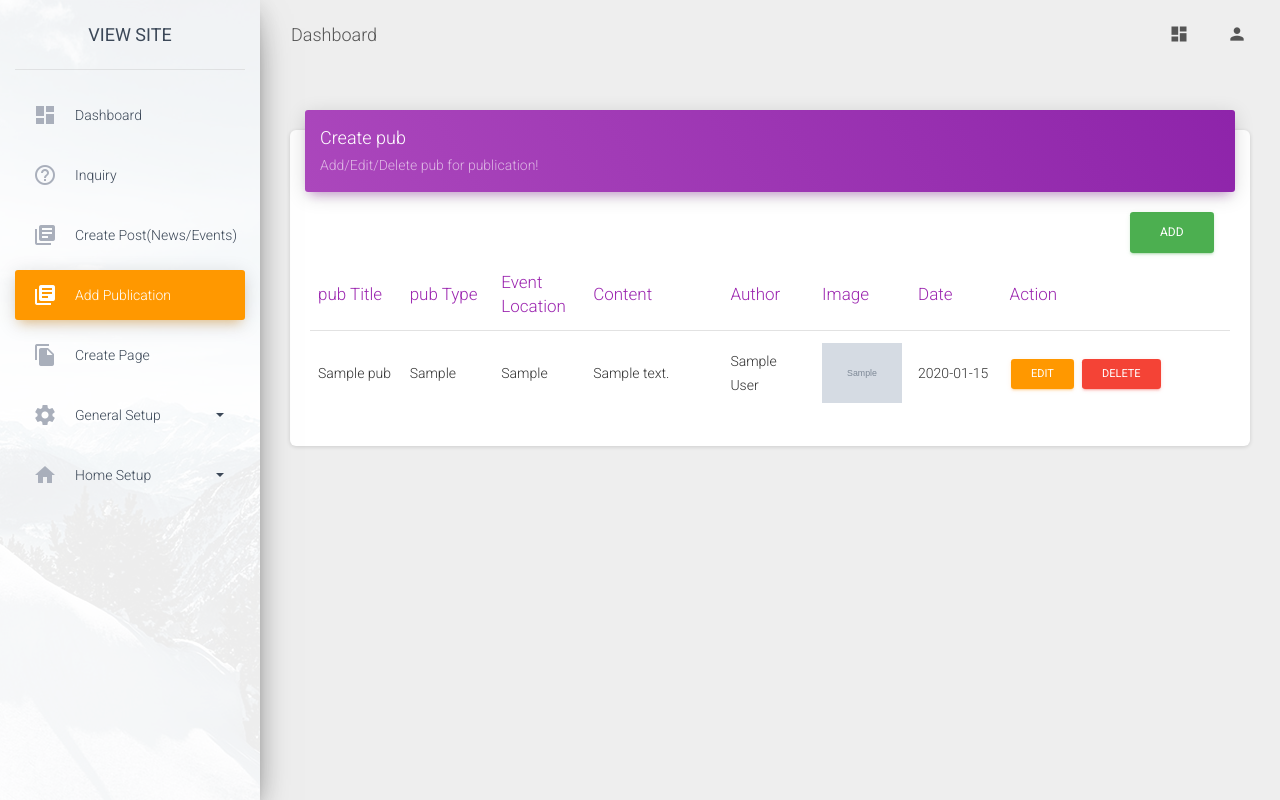
After one commit to timusumit/tucirweb, a CodeIgniter app: page /database/admin/create_pub in a window 1280 px wide. The commit adds this page. Run offline with CodeIgniter, Linux system fonts and the light colour scheme; a user stored in the database is signed in; data comes from the database, SQL or seed files in the repository; tables that the repository leaves empty or names only in its code hold one stand-in row (values such as "Sample post"); grey boxes marked "Sample" are stand-in pictures; some libraries are stand-ins or nearby versions.

Commit message:
publication added

```diff
--- /dev/null
+++ b/application/controllers/admin/Create_pub.php
@@ -0,0 +1,152 @@
+<?php
+include_once(APPPATH.'controllers/Admin_controller.php');
+class Create_pub extends Admin_controller{
+
+  public function __construct(){
+    parent::__construct();
+      $this->load->model('create_pub_model');
+      $this->load->model('user_model');
+      $this->load->helper(array('form', 'url'));
+      $this->load->library(array('session', 'form_validation'));
+  }
+
+
+public function index(){
+
+  $data['create_pub']=$this->create_pub_model->get_pub_image_name();
+  $data['titlename']=$this->user_model->get_logged_user();
+  $this->display('admin/create_pub',$data);
+}
+
+/* for adding post */
+public function do_upload()
+        {
+                $config['upload_path']          = './site_assets/uploads/publication';
+                $config['allowed_types']        = 'jpg|jpeg|png|gif|svg';
+                $config['file_name']='publication_image';
+              //  $config['overwrite']=TRUE;
+
+                $this->load->library('upload', $config);
+                $file=$this->upload->do_upload('userfile');
+                $uploadedImage = $this->upload->data();
+                $this->resizeImage($uploadedImage['file_name']);
+               /* if file is not chosen*/
+                if ( ! $file )
+                {
+                    $test = $this->uri->segment(4);
+                    if($test==0)
+                        {
+                          $pub_id=0;
+                        }
+                    else{
+                          $pub_id = $this->uri->segment(4);
+                        }
+
+                      $create_pub = $this->create_pub_model->get_pub_image_byid($pub_id);
+                      $filename=$create_pub['pub_image_name'];
+                      $filepath=$create_pub['pub_image_url'];
+                            $this->create_pub_model->set_pub_image_name($pub_id,$filename,$filepath);
+                      redirect('admin/create_pub',$data);
+                }
+                /* if file is chosen */
+                else
+                {
+                  $test = $this->uri->segment(4);
+                  if($test==0)
+                      {
+                          $pub_id=0;
+                      }
+                  else{
+                        $pub_id = $this->uri->segment(4);
+                      }
+                        $create_pub = $this->create_pub_model->get_pub_image_byid($pub_id);
+                        $old_file_path=$create_pub['pub_image_url'];
+                        $old_tn_path=$_SERVER['DOCUMENT_ROOT'] . '/tucirweb/site_assets/uploads/publication/thumbnail/'.$create_pub['pub_image_name'];
+
+                        $data = array(
+                            'file_name' => $this->upload->data('file_name'),
+                            'full_path' => $this->upload->data('full_path'),
+                                      );
+                        $this->create_pub_model->set_pub_image_name($pub_id,$data['file_name'],$data['full_path']);
+
+                        unlink($old_file_path);
+                        unlink($old_tn_path);
+                        redirect('admin/create_pub',$data);
+
+                }
+        }
+
+
+
+
+      public function edit(){
+        $this->do_upload();
+         redirect('admin/create_pub');
+         }
+
+
+    public function delete()
+        {
+        $pub_id = $this->uri->segment(4);
+      //  echo $pub_id;exit;
+        if (empty($pub_id))
+        {
+           // echo "here";
+            show_404();
+        }
+        //  echo "i am here"; exit;
+        $create_pub = $this->create_pub_model->get_pub_image_byid($pub_id);
+        $file_path=$create_pub['pub_image_url'];
+         $tn_path=$_SERVER['DOCUMENT_ROOT'] . '/tucirweb/site_assets/uploads/publication/thumbnail/'.$create_pub['pub_image_name'];
+
+
+//echo $file_path; exit;
+if(is_file($file_path)){
+        unlink($file_path);
+         unlink($tn_path);
+        echo 'File  has been deleted';
+      } else {
+        echo 'Could not delete file does not exist';
+      }
+        $this->create_pub_model->delete_pub($pub_id);
+        redirect( base_url() . 'admin/create_pub');
+        }
+
+
+
+public function resizeImage($filename)
+   {
+   // echo "here";exit;
+      $source_path = $_SERVER['DOCUMENT_ROOT'] . '/tucirweb/site_assets/uploads/publication/'. $filename;
+    //  echo $source_path;exit;
+      $target_path = $_SERVER['DOCUMENT_ROOT'] . '/tucirweb/site_assets/uploads/publication/thumbnail/'.$filename;
+    //  echo $target_path;exit;
+      $config_manip = array(
+          'image_library' => 'gd2',
+          'source_image' => $source_path,
+          'new_image' => $target_path,
+          'maintain_ratio' => TRUE,
+          'create_thumb' => TRUE,
+          'thumb_marker' => '',
+          'width' => 155,
+          'height' => 120
+      );
+  //  print_r($config_manip);exit;
+
+
+      $this->load->library('image_lib', $config_manip);
+      /*echo "here";exit;*/
+   //   $this->image_lib->resize();
+      if (!$this->image_lib->resize()) {
+          echo $this->image_lib->display_errors();
+      }
+
+
+     $this->image_lib->clear();
+   }
+
+
+
+
+/* write above here */
+}
--- /dev/null
+++ b/application/models/Create_pub_model.php
@@ -0,0 +1,149 @@
+<?php
+class Create_pub_model extends CI_Model {
+
+    public function __construct()
+    {
+        $this->load->database();
+    }
+
+
+     public function set_pub_image_name($pub_id = 0,$file_name,$full_path)
+    {
+        //echo $file_name;exit;
+
+             $this->load->helper('url');
+        $slug = url_title($this->input->post('pub_title'), 'dash', TRUE);
+        $data = array(
+            'pub_image_name'=>$file_name,
+            'pub_image_url'=>$full_path,
+            'slug'=>$slug,
+            'pub_title'=>$this->input->post('pub_title'),
+            'pub_content'=>$this->input->post('pub_content'),
+            'pub_author'=>$this->input->post('pub_author'),
+            'pub_date'=> date('M j Y'),
+            'pub_type'=>$this->input->post('pub_type'),
+            'event_location'=>$this->input->post('event_location'),
+
+
+        );
+        if ($pub_id === 0)
+        {
+            return $this->db->insert('create_pub',$data);
+
+        } else{
+ //print_r ($ss_id); exit;
+        $this->db->where('pub_id',$pub_id);
+        return $this->db->update('create_pub',$data);
+    }
+
+ }
+
+ public function get_pub_image_name(){
+    {
+
+    $query = $this->db->get_where('create_pub');
+    return $query->result_array();
+    }
+}
+
+
+public function get_recent_pub(){
+   $query=$this->db->query('SELECT * FROM `create_pub` ORDER BY `create_pub`.`pub_date` ASC limit 4');
+   return $query->result_array();
+}
+
+
+
+     public function get_pub_image_byid($pub_id = 0)
+    {
+        //echo "here";exit;
+        if ($pub_id === 0)
+        {
+            $query = $this->db->get('create_pub');
+            return $query->result_array();
+        }
+ //echo "here";
+        $query = $this->db->get_where('create_pub', array('pub_id' => $pub_id));
+        return $query->row_array();
+    }
+
+
+ public function delete_pub($pub_id)
+    {
+        $this->db->where('pub_id', $pub_id);
+        return $this->db->delete('create_pub');
+    }
+
+
+public function get_pub_content(){
+
+
+        $this->db->select('*');
+        $this->db->from('create_pub');
+        $this->db->where('slug',$this->uri->segment(3));
+        $query=$this->db->get();
+
+        return $query->result_array();
+
+        }
+public function get_events_list(){
+        $this->db->select('*');
+        $this->db->from('create_pub');
+        $this->db->where('pub_type','events');
+        $this->db->limit(4);
+        $query=$this->db->get();
+        return $query->result_array();
+
+}
+
+public function get_news_list(){
+$this->db->select('*');
+        $this->db->from('create_pub');
+       $this->db->where('pub_type','news');
+        //$this->db->where('slug',$this->uri->segment(3));
+        $this->db->limit(4);
+        $query=$this->db->get();
+
+       // print_r($query);exit;
+        return $query->result_array();
+}
+
+public function get_news(){
+$slug=$this->uri->segment(3);
+
+    $where = array(
+               'pub_type' =>'news',
+               'slug' => $slug
+            );
+        $this->db->select('*');
+        $this->db->from('create_pub');
+        $this->db->where($where);
+        //$this->db->where('slug',$this->uri->segment(3));
+        $query=$this->db->get();
+       // print_r($query);exit;
+        return $query->result_array();
+
+}
+public function get_events(){
+$slug=$this->uri->segment(3);
+
+    $where = array(
+               'pub_type' =>'events',
+               'slug' => $slug
+            );
+        $this->db->select('*');
+        $this->db->from('create_pub');
+        $this->db->where($where);
+        //$this->db->where('slug',$this->uri->segment(3));
+        $query=$this->db->get();
+       // print_r($query);exit;
+        return $query->result_array();
+
+}
+
+
+
+
+
+/* function goes above here */
+}
--- /dev/null
+++ b/application/views/admin/create_pub.php
@@ -0,0 +1,242 @@
+  <div class="content">
+        <div class="container-fluid">
+
+<div class="row">
+
+                	<div class="col-lg-12">
+                	<div class="card">
+                    <div class="card-header card-header-primary">
+                  <h4 class="card-title ">Create pub</h4>
+                  <p class="card-category">Add/Edit/Delete pub for publication!</p>
+                </div>
+                		<div class="card-body">
+                      <div class="col-lg-12 text-right"><a href="#" data-target="#addModal" data-toggle="modal" class="btn btn-success">ADD</a></div>
+        					<table class="table table-hover" id="pubs">
+
+        						<thead class="text-primary">
+
+                      <tr>
+        								 <th width="10%">pub Title</th><th width="10%">pub Type</th><th width="10%">Event Location</th><th width="15%">Content</th><th width="10%">Author</th><th width="10%">Image</th><th width="10%">Date</th><th width="25%">Action</th>
+        							</tr>
+        						</thead>
+        						<tbody>
+                      <?php foreach($create_pub as $key=>$data): ?>
+        					<tr><td><?php echo $data['pub_title'] ?></td><td><?php echo $data['pub_type'] ?></td><td><?php echo $data['event_location'] ?></td><td><?php echo $data['pub_content'] ?></td><td><?php echo $data['pub_author'] ?></td><td>
+                  <?php if($data['pub_image_name']!='no_image'){ ?>
+                    <img style="width:80px;" src="<?php echo base_url('site_assets/uploads/publication/thumbnail/'.$data['pub_image_name']) ?>">
+                      <?php }?>
+                  </td><td><?php echo $data['pub_date'] ?></td><td><a href="#" data-pub_type="<?php echo $data['pub_type'] ?>" data-pub_id="<?php echo $data['pub_id'] ?>" data-pub_title="<?php echo $data['pub_title'] ?>" data-event_location="<?php echo $data['event_location'] ?>" data-pub_content="<?php echo htmlspecialchars($data['pub_content']); ?>" data-pub_author="<?php echo $data['pub_author'] ?>" data-toggle="modal" data-pub_image_name="<?php echo $data['pub_image_name'] ?>" data-pub_image_url="<?php echo htmlspecialchars($data['pub_image_url']) ?>" data-target="#editModal" class="btn btn-warning btn-sm editpub">Edit</a>&nbsp;
+                    <a onclick="return confirm('Are you sure want to Delete?')" class="btn btn-danger btn-sm" href="<?php echo base_url('admin/create_pub/delete/'.$data['pub_id'])?>">Delete</a></td></tr>
+                <?php endforeach; ?>
+                    </tbody>
+        					</table>
+
+</div>
+</div>
+                	</div>
+
+            </div>
+</div>
+</div>
+<div class="modal fade" id="addModal" tabindex="-1" role="dialog" aria-labelledby="exampleModalLabel" aria-hidden="true">
+  <div class="modal-dialog modal-lg" role="document">
+   <?php echo form_open_multipart('admin/create_pub/do_upload'); ?>
+    <div class="modal-content">
+      <div class="modal-header">
+        <h5 class="modal-title" id="exampleModalLabel">Create pub</h5>
+        <button type="button" class="close" data-dismiss="modal" aria-label="Close">
+          <span aria-hidden="true">&times;</span>
+        </button>
+      </div>
+      <div class="modal-body">
+       <div class="col-lg-12">
+       	<div class="input-group mb-2">
+        <div class="input-group-prepend">
+          <span class="input-group-text">pub Type</span>
+        </div>
+        <select class="form-control" name="pub_type" required="required">
+          <option value="news">News</option>
+          <option value="events">Events</option>
+        </select>
+    </div>
+    <div class="input-group mb-2" id="event_location" style="display: none;">
+        <div class="input-group-prepend">
+          <span class="input-group-text">Event Location</span>
+        </div>
+        <input type="text"  class="form-control" name="event_location" id="event_location" value="Kathmandu" >
+    </div>
+        <div class="input-group mb-2">
+  			<div class="input-group-prepend">
+    			<span class="input-group-text">pub Title</span>
+  			</div>
+  			<input type="text"  class="form-control" name="pub_title" id="pub_title"  required="required" >
+		</div>
+			<div class="input-group mb-2">
+  			<div class="input-group-prepend">
+    			<span class="input-group-text">Content</span>
+  			</div>
+  			<textarea  class="form-control ckeditor" name="pub_content" id="pub_content"  required="required" ></textarea>
+		</div>
+    <div class="row">
+      <div class="col">
+		<div class="input-group mb-2">
+  			<div class="input-group-prepend">
+    			<span class="input-group-text">Author</span>
+  			</div>
+  			<input  class="form-control" name="pub_author" id="author"  value="<?php echo ucfirst($titlename); ?>">
+		</div>
+  </div>
+  <div class="col">
+		<div class="input-group mb-2">
+  			<div class="input-group-prepend">
+    			<span class="input-group-text">Image</span>
+  			</div>
+  			<input type="file" class="form-control" name="userfile" id="userfile" >
+		</div>
+  </div>
+  </div>
+
+
+       </div>
+      </div>
+      <div class="modal-footer">
+        <button type="button" class="btn btn-secondary" data-dismiss="modal">Close</button>
+        <button type="submit" class="btn btn-primary">Save changes</button>
+      </div>
+    </div>
+<?php echo form_close(); ?>
+  </div>
+</div>
+
+
+
+<script type="text/javascript">
+   $(function(){
+        $(document).on("click", ".editpub", function () {
+       //   alert('hey');
+
+           var pub_type =$(this).data('pub_type');
+         //  alert(pub_type);
+            var pub_id = $(this).data('pub_id');
+            var event_location = $(this).data('event_location');
+            var pub_title= $(this).data('pub_title');
+            var pub_content=$(this).data('pub_content');
+            var pub_author=$(this).data('pub_author');
+            var pub_image_name=$(this).data('pub_image_name');
+            var pub_image_url=$(this).data('pub_image_url');
+           // alert(pub_image_url);
+          //  alert(pub_author);
+            CKEDITOR.instances['pub_content'].setData(pub_content);/*yeti gare pugne maal*/
+
+          //  CKEDITOR.instance.insertHTML(page_content);
+            $(".modal-body .input-group #pub_title").val(pub_title);
+            $(".modal-body .input-group #pub_type").val(pub_type);
+            $(".modal-body .input-group #pub_content").val(pub_content);
+            $(".modal-body .input-group #event_location").val(event_location);
+            $(".modal-body .input-group #pub_author").val(pub_author);
+            $(".modal-body .input-group #pub_image_name").val(pub_image_name);
+            $(".modal-body .input-group #pub_image_url").val(pub_image_url);
+/*if(pub_image_url='no_path'){
+
+  $(".modal-body .input-group #userfile").setAttribute("required","false");
+}*/
+            $("#editModal form").attr('action','create_pub/edit/'+pub_id);
+            $('#editModal').modal('show');
+
+        });
+});
+</script>
+
+
+<!-- Edit Modal-->
+
+<div class="modal fade" id="editModal" tabindex="-1" role="dialog" aria-labelledby="exampleModalLabel" aria-hidden="true">
+  <div class="modal-dialog modal-lg" role="document">
+ <?php echo form_open_multipart(); ?>
+    <div class="modal-content">
+      <div class="modal-header">
+        <h5 class="modal-title" id="exampleModalLabel">Edit pub</h5>
+        <button type="button" class="close" data-dismiss="modal" aria-label="Close">
+          <span aria-hidden="true">&times;</span>
+        </button>
+      </div>
+      <div class="modal-body">
+       <div class="col-lg-12">
+        <div class="input-group mb-2">
+        <div class="input-group-prepend">
+          <span class="input-group-text">pub Type</span>
+        </div>
+        <select class="form-control" name="pub_type" id="pub_type">
+          <option value="news">News</option>
+          <option value="events">Events</option>
+        </select>
+    </div>
+    <div class="input-group mb-2" id="event_location">
+        <div class="input-group-prepend">
+          <span class="input-group-text">Event Location</span>
+        </div>
+        <input type="text"  class="form-control" name="event_location" id="event_location" value="Kathmandu" >
+    </div>
+        <div class="input-group mb-2">
+        <div class="input-group-prepend">
+          <span class="input-group-text">pub Title</span>
+        </div>
+        <input type="text"  class="form-control" name="pub_title" id="pub_title" >
+    </div>
+      <div class="input-group mb-2">
+        <div class="input-group-prepend">
+          <span class="input-group-text">Content</span>
+        </div>
+        <textarea  class="form-control ckeditor" name="pub_content" id="pub_content" ></textarea>
+    </div>
+    <div class="row">
+      <div class="col">
+    <div class="input-group mb-2">
+        <div class="input-group-prepend">
+          <span class="input-group-text">Author</span>
+        </div>
+        <input  class="form-control" name="pub_author" id="author"  value="<?php echo ucfirst($titlename); ?>">
+    </div>
+  </div>
+  <div class="col">
+    <div class="input-group mb-2">
+        <div class="input-group-prepend">
+          <span class="input-group-text">Image</span>
+        </div>
+        <input type="file" class="form-control" name="userfile" id="userfile"  >
+        <input type="text" style="display: none;" name="pub_image_name" id="pub_image_name" value="">
+        <input type="text" style="display: none;" name="pub_image_url" id="pub_image_url" value="">
+    </div>
+  </div>
+  </div>
+
+
+       </div>
+      </div>
+      <div class="modal-footer">
+        <button type="button" class="btn btn-secondary" data-dismiss="modal">Close</button>
+        <button type="submit" class="btn btn-primary">Save changes</button>
+      </div>
+    </div>
+<?php echo form_close(); ?>
+  </div>
+</div>
+
+
+<script>
+   $('select[name="pub_type"]').on('change', function() {
+    var pub_type = $(this).val();
+
+            switch (pub_type) {
+            case "events":
+                $('#event_location').show();
+                break;
+            case "news":
+                $('#event_location').hide();
+                break;
+            default:
+
+                }
+
+   });
+</script>
--- a/application/views/admin_templates/sidebar.php
+++ b/application/views/admin_templates/sidebar.php
@@ -44,6 +44,15 @@ $classvalue=$this->uri->segment(2);
               <p>Create Post(News/Events)</p>
             </a>
           </li>
+
+
+            <li class="nav-item   <?php if ($classvalue=='create_pub') echo "active" ?>  ">
+            <a class="nav-link" href="<?php echo base_url('admin/create_pub') ?>">
+              <i class="material-icons">library_books</i>
+              <p>Add Publication</p>
+            </a>
+          </li>
+
             <li class="nav-item   <?php if ($classvalue=='create_page') echo "active" ?>  ">
             <a class="nav-link" href="<?php echo base_url('admin/create_page') ?>">
               <i class="material-icons">file_copy</i>
```
Also changed, not shown: create_pub.sql (added, +63 -0 lines), publication_db.txt (added, +9 -0 lines).
